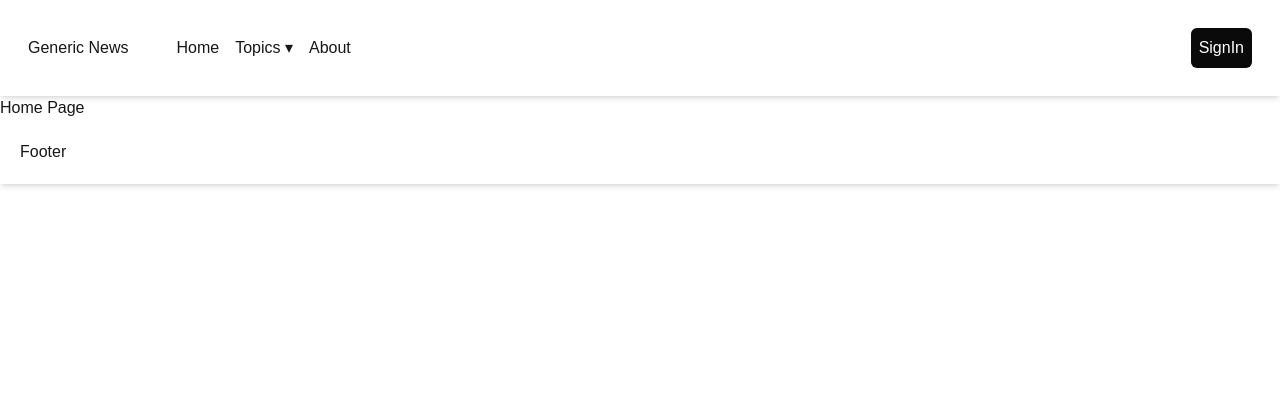
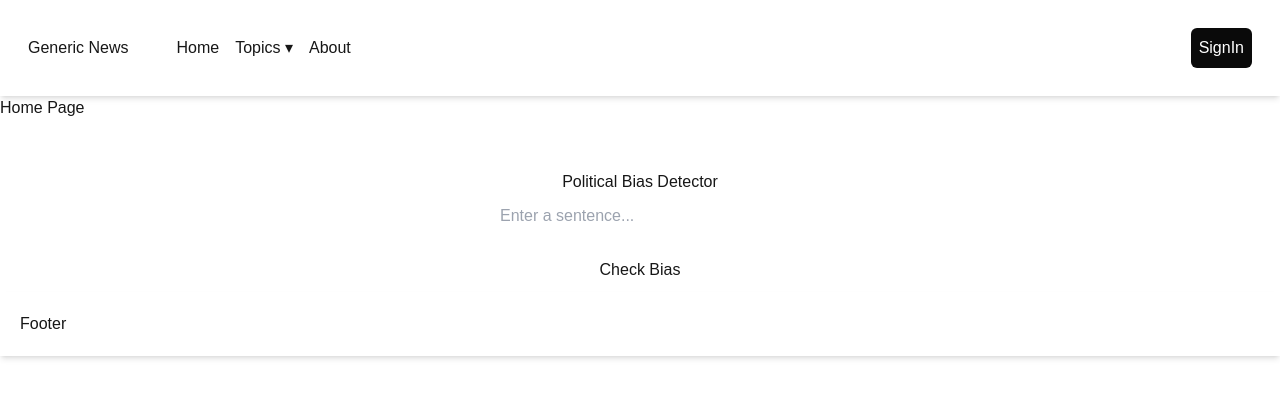
Before and after one commit to KyleRiingen/Spring_Project_AI, a Next.js app in the folder newsapp/: page / in a window 1280 px wide. Shown: the top 398 px of the page. Built offline with nearby package versions, Linux system fonts and the light colour scheme; no server answers.

Commit message:
testing localhost api endpoint for llm

```diff
--- /dev/null
+++ b/newsapp/app/components/TestFetch.tsx
@@ -0,0 +1,44 @@
+import { useState } from "react";
+
+const TestFetch = () => {
+  const [inputText, setInputText] = useState("");
+  const [biasResult, setBiasResult] = useState(null);
+
+  const handleSubmit = async () => {
+    const response = await fetch(`http://localhost:8000/predict?text=${encodeURIComponent(inputText)}`, {
+      method: "POST",
+      headers: { "Accept": "application/json" },
+      body: "" // Matches cURL's empty body
+    });
+
+    const data = await response.json();
+    setBiasResult(data.bias_scores); // Store API response in state
+  };
+
+  return (
+    <div style={{ textAlign: "center", marginTop: "50px" }}>
+      <h2>Political Bias Detector</h2>
+      <input
+        type="text"
+        value={inputText}
+        onChange={(e) => setInputText(e.target.value)}
+        placeholder="Enter a sentence..."
+        style={{ padding: "10px", width: "300px", marginBottom: "10px" }}
+      />
+      <br />
+      <button onClick={handleSubmit} style={{ padding: "10px 20px", cursor: "pointer" }}>
+        Check Bias
+      </button>
+      {biasResult && (
+        <div style={{ marginTop: "20px" }}>
+          <h3>Bias Scores:</h3>
+          <p>Left: {biasResult[0]}</p>
+          <p>Center: {biasResult[1]}</p>
+          <p>Right: {biasResult[2]}</p>
+        </div>
+      )}
+    </div>
+  );
+};
+
+export default TestFetch;
--- a/newsapp/app/layout.tsx
+++ b/newsapp/app/layout.tsx
@@ -3,6 +3,7 @@
 import React from "react";
 import Navbar from "./components/Navbar";
 import Footer from "./components/Footer";
+import TestFetch from "./components/TestFetch" //TEST CREATED WITH GPT
 import "./globals.css"
 import { SessionProvider } from "next-auth/react";
 
@@ -21,6 +22,7 @@ export default function RootLayout({
         <SessionProvider >
           <Navbar />
           {children}
+          <TestFetch />
           <Footer />
         </SessionProvider>
       </body>
```
